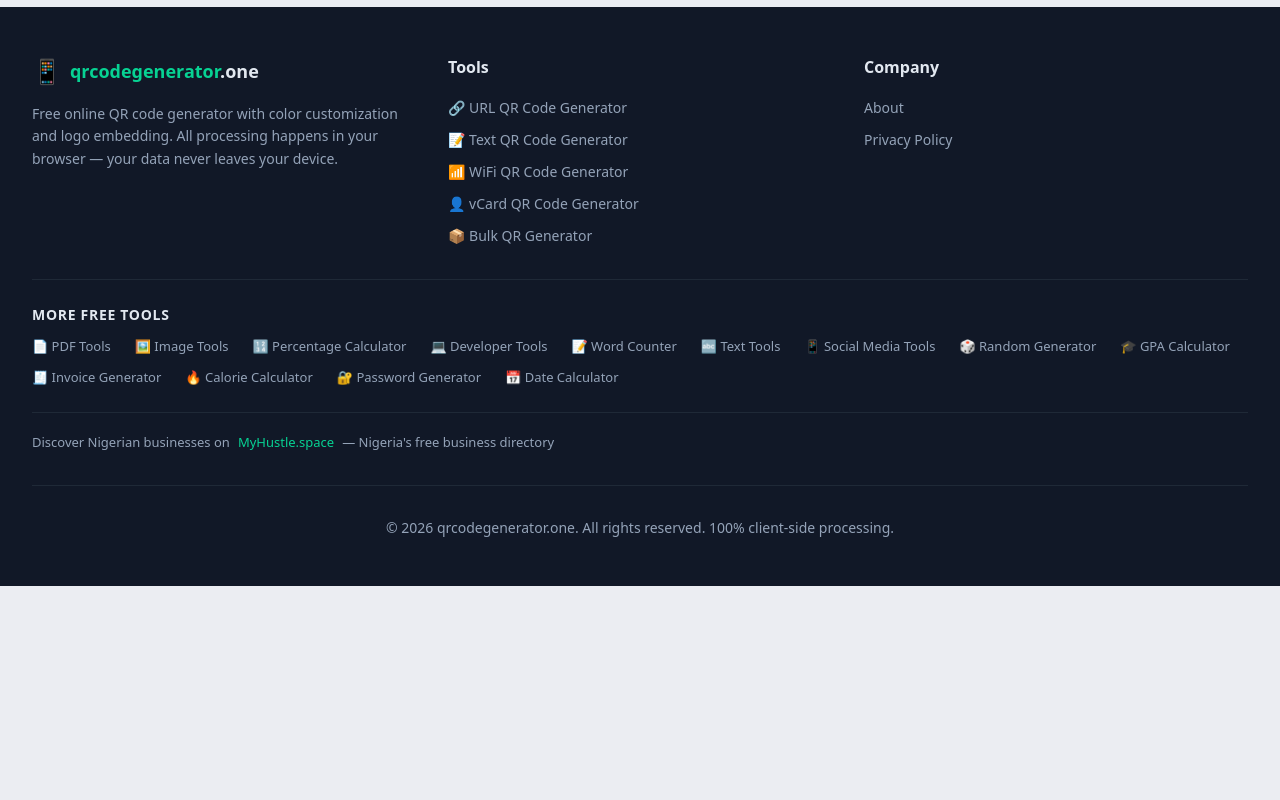
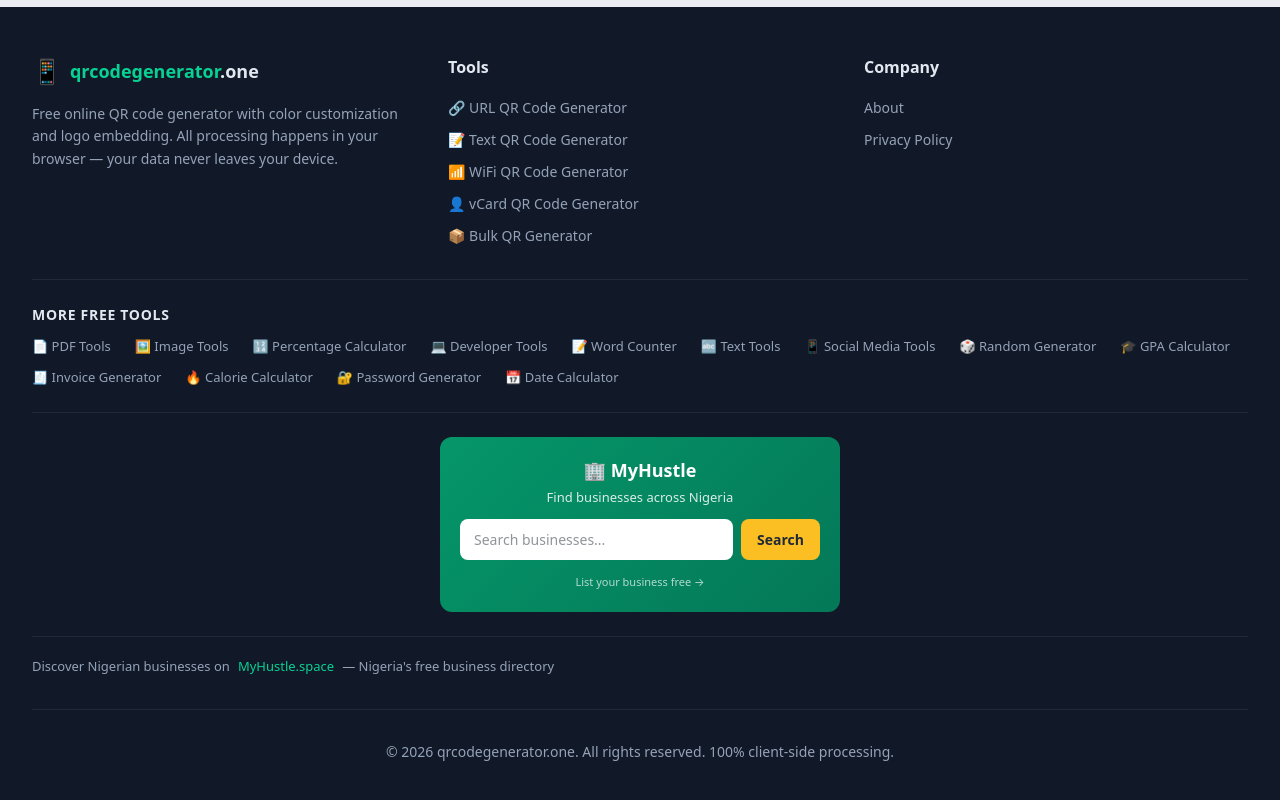
Before and after one commit to kembah17/qrcodegenerator.one, a Next.js app: page / in a window 1280 px wide. Shown: the part 2951-3751 px from the top of the page. Before the commit the page ends 3537 px from the top, so only its background shows below. Built offline with nearby package versions, Linux system fonts and the light colour scheme; no server answers.

Commit message:
feat: add MyHustle search widget to footer

```diff
--- a/src/components/layout/Footer.tsx
+++ b/src/components/layout/Footer.tsx
@@ -67,6 +67,27 @@ export default function Footer() {
           </div>
         </div>
 
+                {/* MyHustle Search Widget */}
+        <div style={{ borderTop: '1px solid var(--color-footer-border)', marginTop: '1.5rem', paddingTop: '1.5rem' }}>
+          <div style={{ background: 'linear-gradient(135deg, #059669 0%, #047857 100%)', borderRadius: '12px', padding: '20px', maxWidth: '400px', margin: '0 auto' }}>
+            <div style={{ textAlign: 'center', marginBottom: '12px' }}>
+              <a href="https://myhustle.space" target="_blank" rel="noopener" style={{ color: 'white', textDecoration: 'none', fontSize: '18px', fontWeight: 700 }}>🏢 MyHustle</a>
+              <p style={{ color: 'rgba(255,255,255,0.85)', fontSize: '13px', margin: '4px 0 0' }}>Find businesses across Nigeria</p>
+            </div>
+            <form
+              onSubmit={(e: React.FormEvent<HTMLFormElement>) => { e.preventDefault(); const q = (e.currentTarget.elements.namedItem("mh-q") as HTMLInputElement)?.value?.trim(); if (q) window.open("https://myhustle.space/search?q=" + encodeURIComponent(q), "_blank"); }}
+              style={{ display: 'flex', gap: '8px' }}
+            >
+              <input name="mh-q" type="text" placeholder="Search businesses..." style={{ flex: 1, padding: '10px 14px', border: 'none', borderRadius: '8px', fontSize: '14px', outline: 'none', background: 'white', color: '#1f2937' }} />
+              <button type="submit" style={{ background: '#fbbf24', color: '#1f2937', border: 'none', borderRadius: '8px', padding: '10px 16px', fontWeight: 600, fontSize: '14px', cursor: 'pointer', whiteSpace: 'nowrap' }}>Search</button>
+            </form>
+            <div style={{ textAlign: 'center', marginTop: '8px' }}>
+              <a href="https://myhustle.space/list-your-business" target="_blank" rel="noopener" style={{ color: 'rgba(255,255,255,0.7)', fontSize: '11px', textDecoration: 'none' }}>List your business free →</a>
+            </div>
+          </div>
+        </div>
+
+
         {/* Nigerian Business Directory */}
         <div style={{ borderTop: '1px solid var(--color-footer-border)', marginTop: '1.5rem', paddingTop: '1rem' }}>
           <a href="https://myhustle.space" target="_blank" rel="noopener" style={{ fontSize: '0.8125rem', color: 'var(--color-footer-muted)', textDecoration: 'none', display: 'inline-flex', alignItems: 'center', gap: '0.5rem' }}>
```
